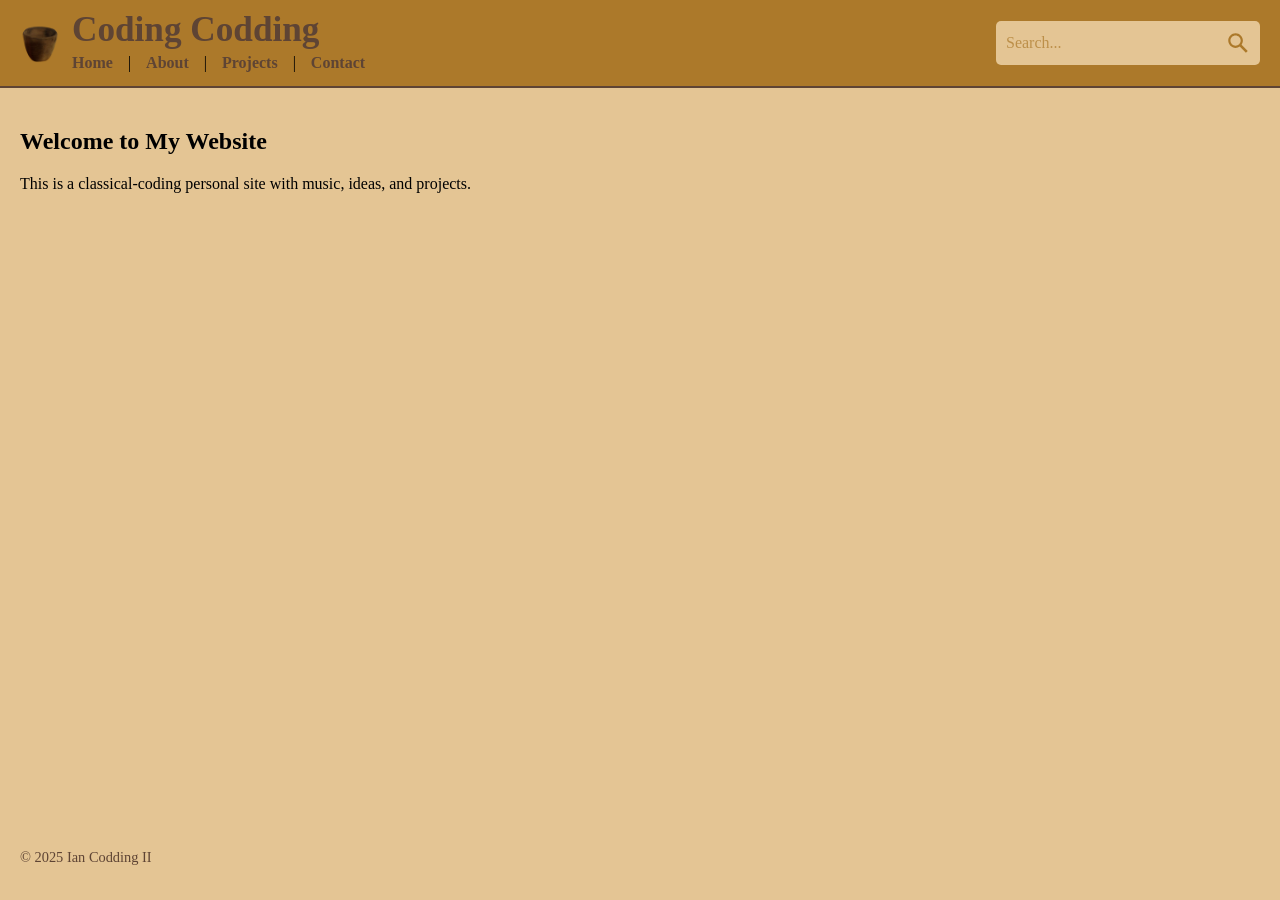
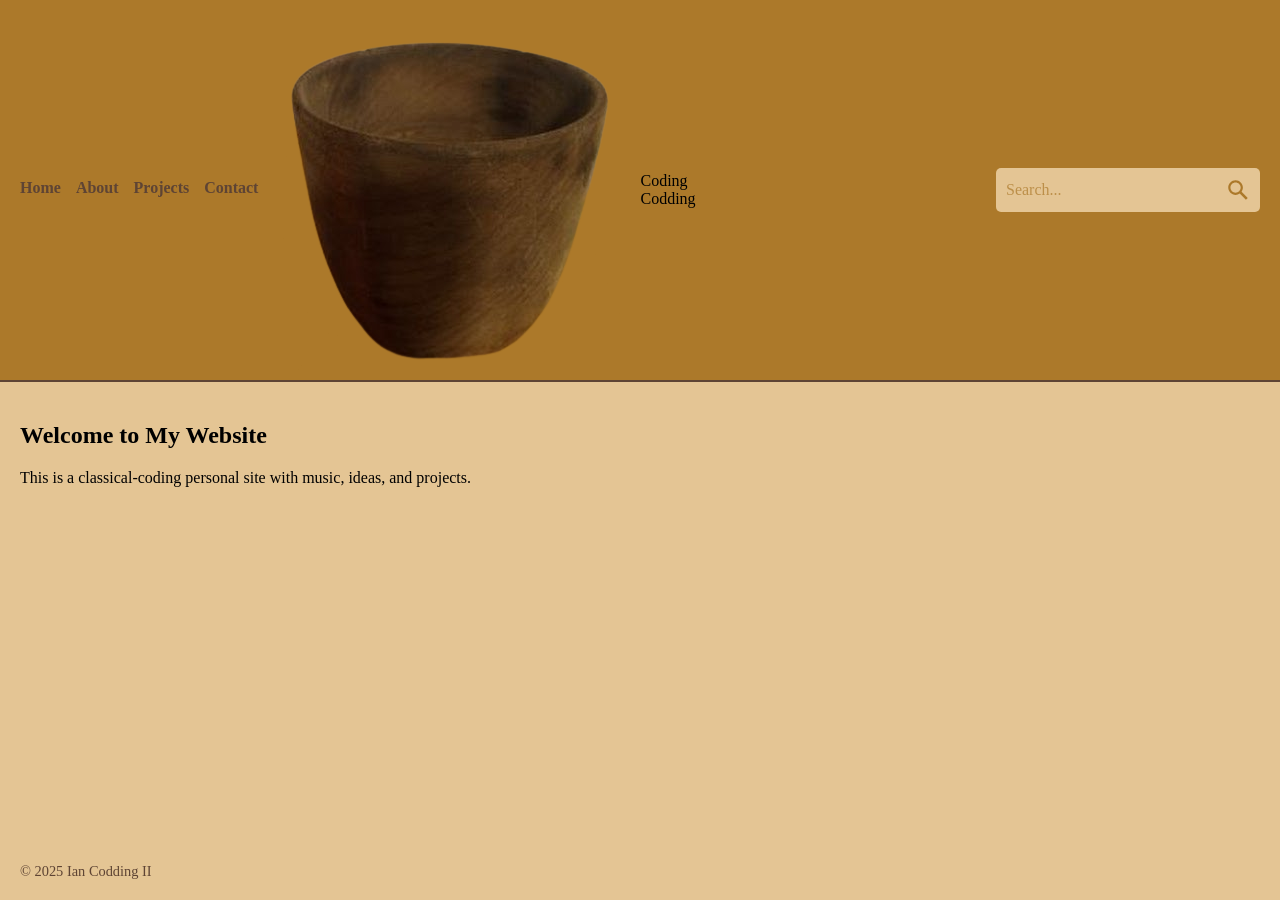
Before and after one commit to Ian-Codding-II/CodingCodding, a Jekyll site: the page built from index.html, in a window 1280 px wide. Built offline with Jekyll 4.4.1, drawn with Linux system fonts in a browser that asks for light colours.

Commit message:
Update to search button

```diff
--- a/_includes/navbar.html
+++ b/_includes/navbar.html
@@ -6,9 +6,9 @@
     <span></span>
   </button>
   <nav class="main-nav">
-    <a href="{{ site.baseurl }}/">Home</a> |
-    <a href="{{ site.baseurl }}/about.html">About</a> |
-    <a href="{{ site.baseurl }}/projects.html">Projects</a> |
+    <a href="{{ site.baseurl }}/">Home</a>
+    <a href="{{ site.baseurl }}/about.html">About</a>
+    <a href="{{ site.baseurl }}/projects.html">Projects</a>
     <a href="{{ site.baseurl }}/contact.html">Contact</a>
   </nav>
 </div>
--- a/_layouts/default.html
+++ b/_layouts/default.html
@@ -1,49 +1,29 @@
 <!DOCTYPE html>
 <html lang="en">
-
 <head>
-  <meta charset="UTF-8" />
-  <meta name="viewport" content="width=device-width, initial-scale=1" />
-  <title>{{ page.title }} | {{ site.title }}</title>
-
-  <!-- Favicon -->
-  <link rel="icon" href="https://lh3.googleusercontent.com/a/ACg8ocJvDckju4Facey-9u0y61F4T1ccYaN_vaatml-kRMbjDhBp9w=s360-c-no" />
-
-  <!-- Styles -->
-  <link rel="stylesheet" href="{{ site.baseurl }}/styles/main.css" />
+  <meta charset="UTF-8">
+  <meta name="viewport" content="width=device-width, initial-scale=1.0">
+  <title>{{ site.title }}</title>
+  <link rel="stylesheet" href="{{ site.baseurl }}/styles/main.css">
 </head>
-
 <body>
-  <!-- Top bar: logo, title, nav, search -->
   <header class="topbar">
+    {% include navbar.html %}
     <div class="logo-title">
       <img src="{{ site.baseurl }}/image/cupNBG.png" alt="Logo" class="logo" id="logo-audio-toggle">
       <div class="title-nav">
         <div class="site-name">{{ site.title }}</div>
-        {% include navbar.html %}
       </div>
     </div>
-
-    <!-- Responsive searchbar -->
-    <div class="searchbar-container">
-      {% include searchbar.html %}
-    </div>
+    {% include searchbar.html %}
   </header>
-
-  <!-- Page content -->
   <main>
     {{ content }}
   </main>
-
-  <!-- Footer -->
   <footer>
-    <p>&copy; 2025 Ian Codding II</p>
+    © 2025 Ian Codding II
   </footer>
-
-  <!-- Background audio -->
-  <audio id="background-audio" hidden></audio>
   <script src="{{ site.baseurl }}/scripts/music-toggle.js"></script>
   <script src="{{ site.baseurl }}/scripts/hamburger.js"></script>
 </body>
-
 </html>
--- a/styles/main.css
+++ b/styles/main.css
@@ -38,26 +38,7 @@
   align-items: center;
   gap: 12px;
   flex-shrink: 0;
-}
-
-.title-nav {
-  display: flex;
-  flex-direction: column;
-}
-
-.logo {
-  width: 40px;
-  height: 40px;
-  border-radius: 50%;
-  cursor: pointer;
-}
-
-.site-name {
-  font-size: clamp(1.5rem, 3vw, 2.2rem);
-  font-weight: bold;
-  color: #5e4434;
-  white-space: nowrap;
-  margin-bottom: 4px;
+  width: 200px; /* Fixed width for logo + title consistency */
 }
 
 /* Navigation container */
@@ -91,7 +72,7 @@
 }
 
 /* Hamburger menu button (hidden by default) */
-.hamburger {
+.nav-container .hamburger {
   display: none !important;
   background: none;
   border: none;
@@ -99,7 +80,6 @@
   padding: 8px;
   width: 36px;
   height: 36px;
-  display: flex;
   flex-direction: column;
   justify-content: space-between;
   align-items: center;
@@ -212,10 +192,19 @@
     font-size: 1.4rem;
   }
 
-  /* Tighten topbar layout */
+  /* Reorder topbar for hamburger to be leftmost */
   .topbar {
+    flex-direction: row;
     gap: 5px;
     padding: 8px 10px;
+  }
+
+  .nav-container {
+    order: -1; /* Move hamburger to the left */
+  }
+
+  .logo-title {
+    width: 200px; /* Consistent width for logo + title */
   }
 
   /* Hide navigation links and show hamburger */
```
